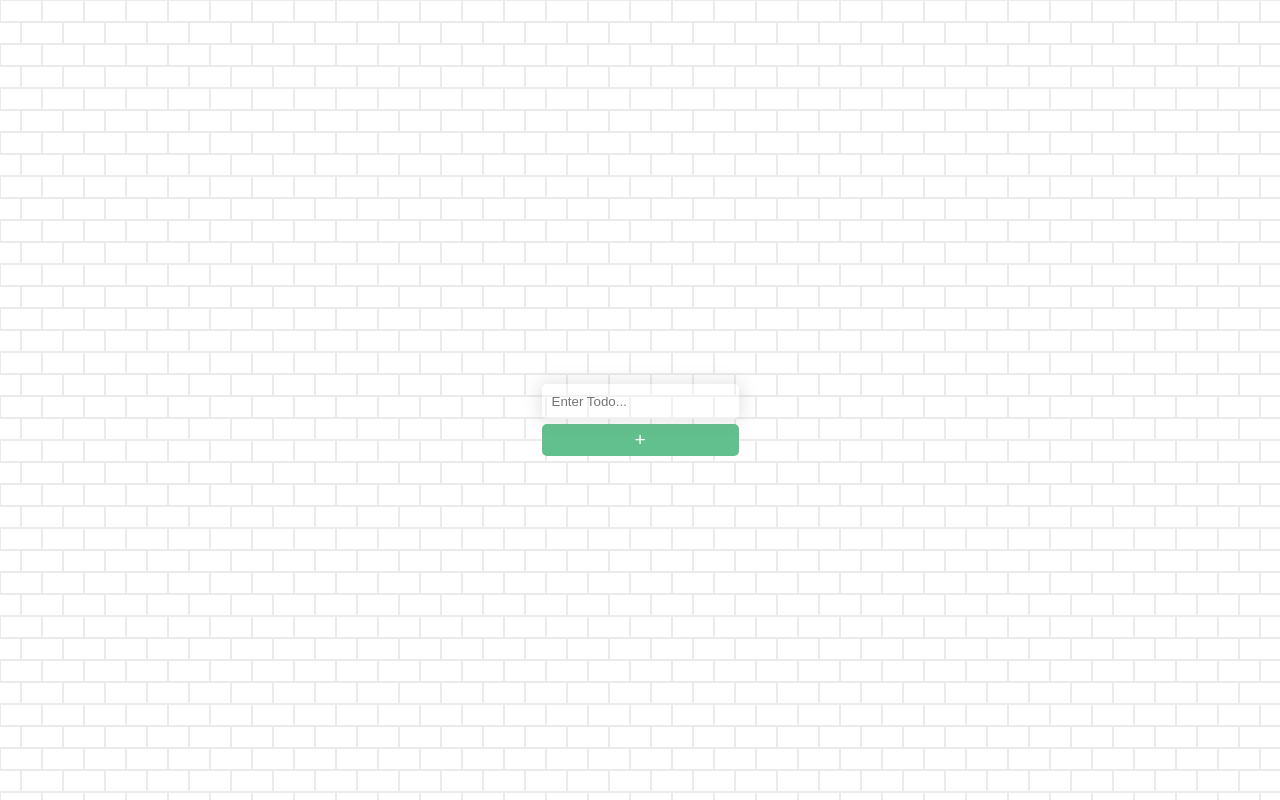
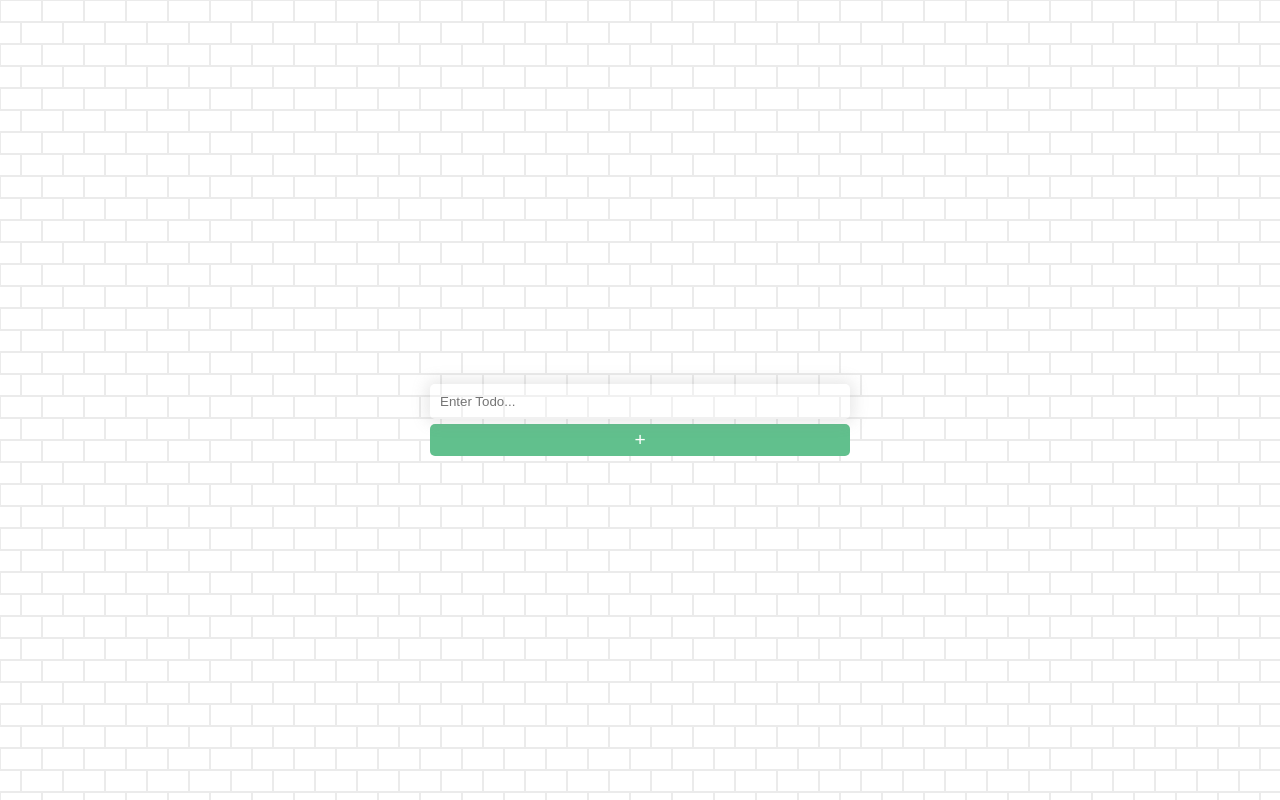
Before and after one commit to ikramsarfraz/todo-react-typescript, a React (Create React App) app: page / in a window 1280 px wide. Built offline with nearby package versions, Linux system fonts and the light colour scheme.

Commit message:
div container

```diff
--- a/src/App.tsx
+++ b/src/App.tsx
@@ -27,10 +27,10 @@ const App: React.FC = () => {
   };
 
   return (
-    <>
+    <div className="todo-container">
       <TodoList todos={todos} toggleTodo={toggleTodo} />
       <AddTodoForm addTodo={addTodo} />
-    </>
+    </div>
   );
 };
 
```
